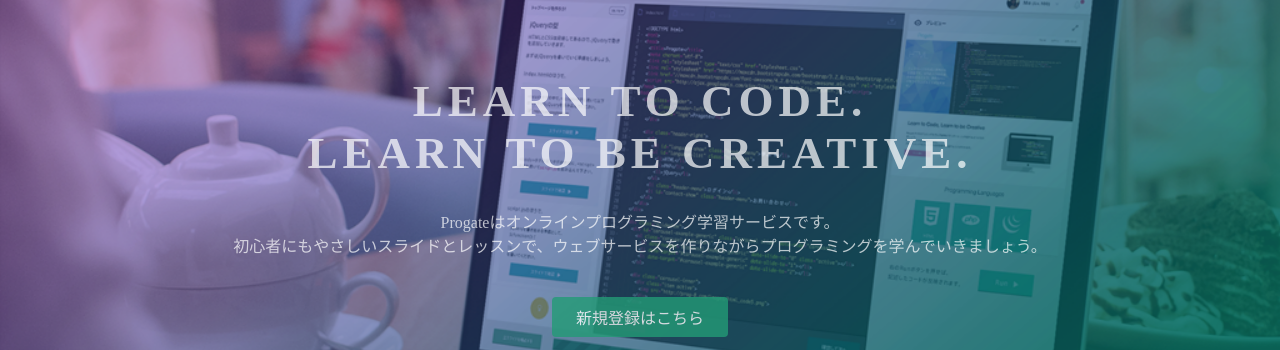
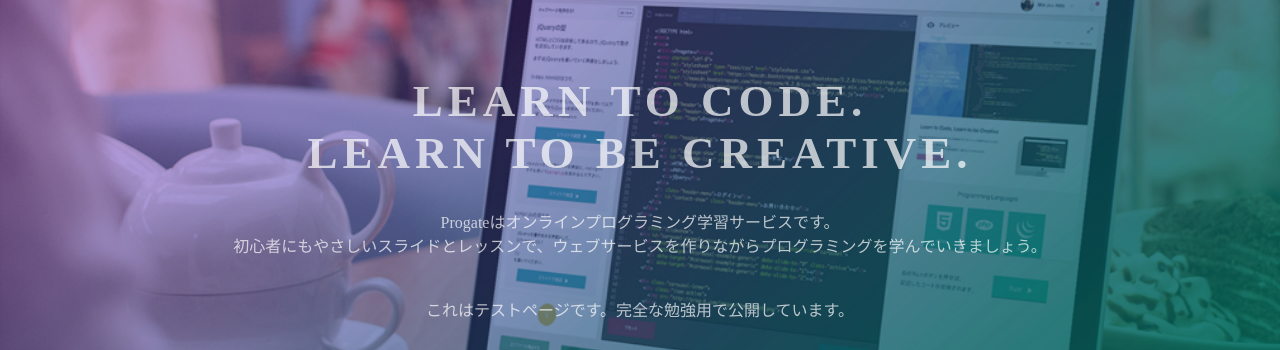
Before and after one commit to bekobeko-310/bekobeko-310.github.io, a plain HTML site: page index.html in a window 1280 px wide. Shown: the part 135-485 px from the top of the page. Drawn offline with Linux system fonts and the light colour scheme.

Commit message:
Update index.html

```diff
--- a/index.html
+++ b/index.html
@@ -25,6 +25,7 @@
     <div class="container">
       <h1>LEARN TO CODE.<br>LEARN TO BE CREATIVE.</h1>
       <p>Progateはオンラインプログラミング学習サービスです。<br>初心者にもやさしいスライドとレッスンで、ウェブサービスを作りながらプログラミングを学んでいきましょう。</p>
+      <p>これはテストページです。完全な勉強用で公開しています。</p>
       <div class="btn-wrapper">
         <a href="#" class="btn signup">新規登録はこちら</a>
         <p>or</p>
```
